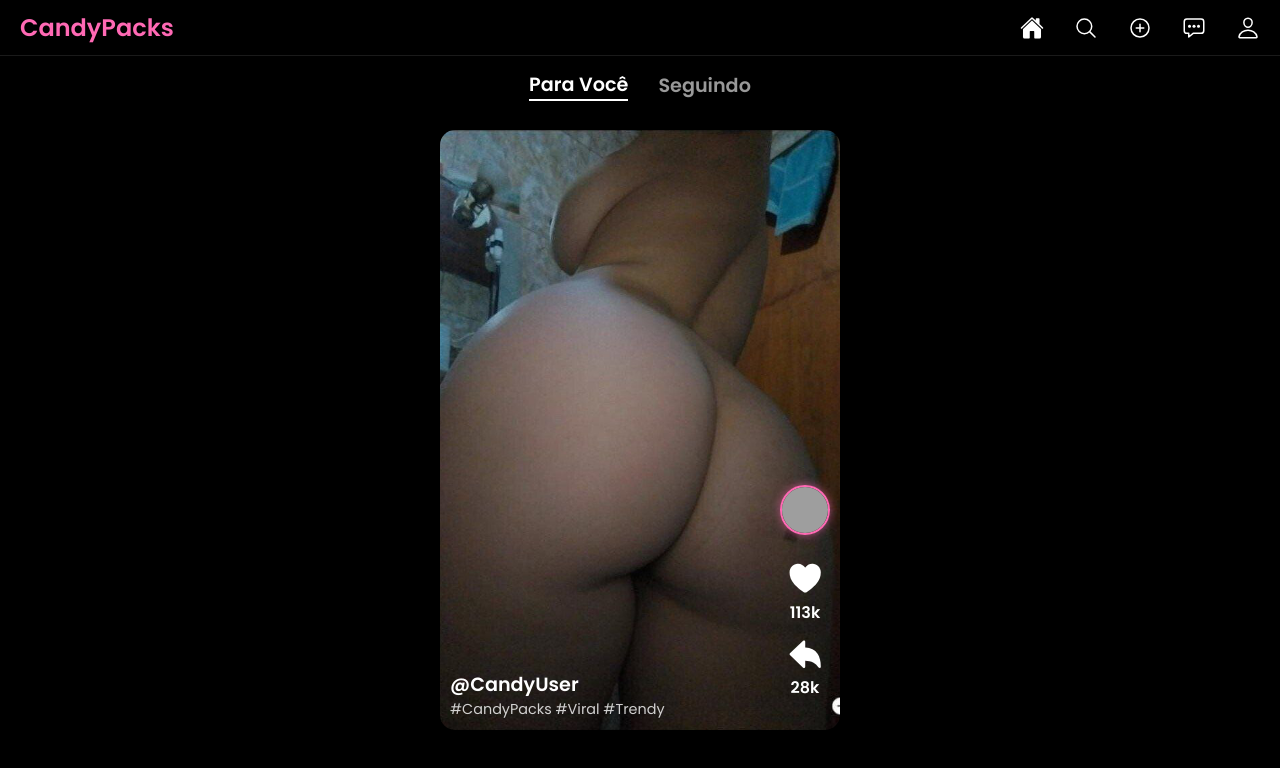
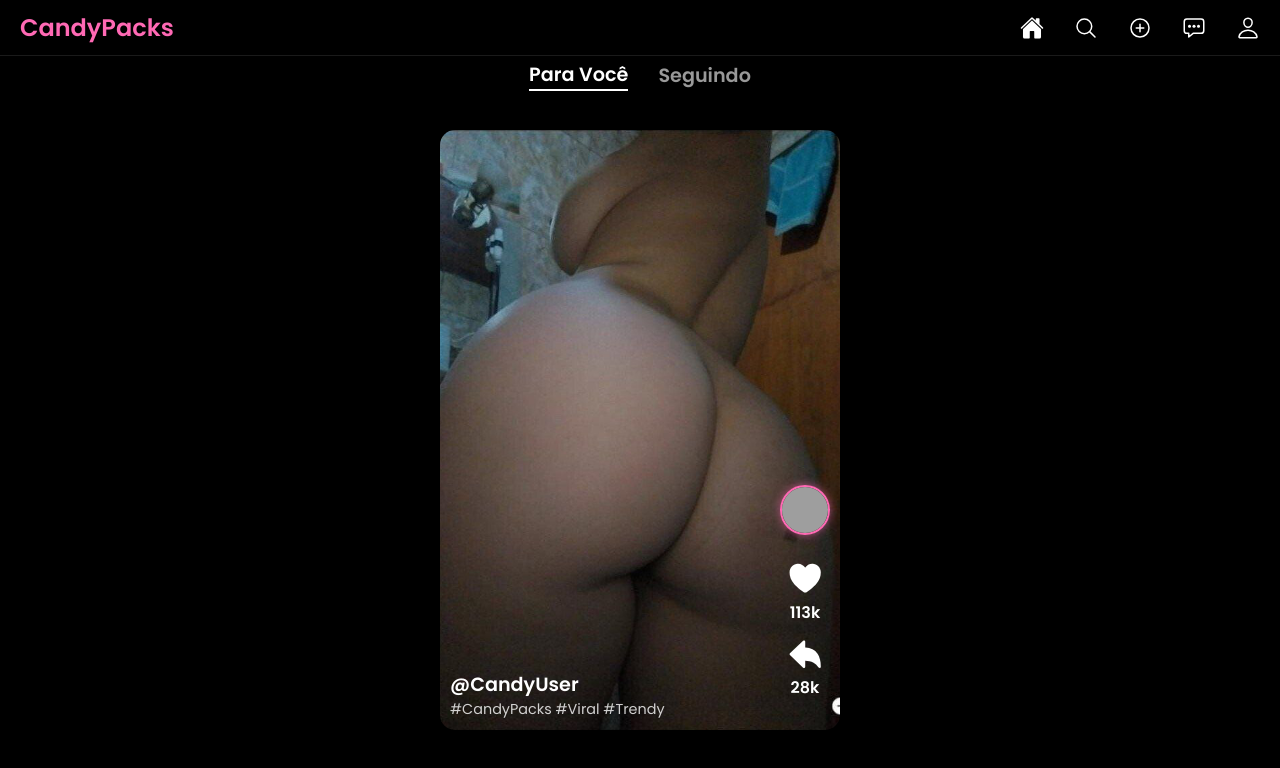
Before and after one commit to Pabluoff/CandyPacks, a plain HTML site: page index.html in a window 1280 px wide. Drawn offline with nearby package versions, Linux system fonts and the light colour scheme; grey boxes are pictures that could not be loaded.

Commit message:
video-header

```diff
--- a/css/style.css
+++ b/css/style.css
@@ -207,7 +207,7 @@ main {
 
 .video-header {
     position: fixed;
-    top: 0;
+    top: 22px;
     left: 0;
     width: 100%;
     display: flex;
@@ -239,8 +239,9 @@ main {
 @media screen and (min-width: 769px) {
     .video-header {
         position: fixed; /* Mantém fixo no desktop */
-        top: 60px; /* Coloca acima do vídeo */
+        top: 50px; /* Coloca acima do vídeo */
         z-index: 999; /* Abaixo do header principal */
+        background: #000;
     }
 
     .video-container {
```
